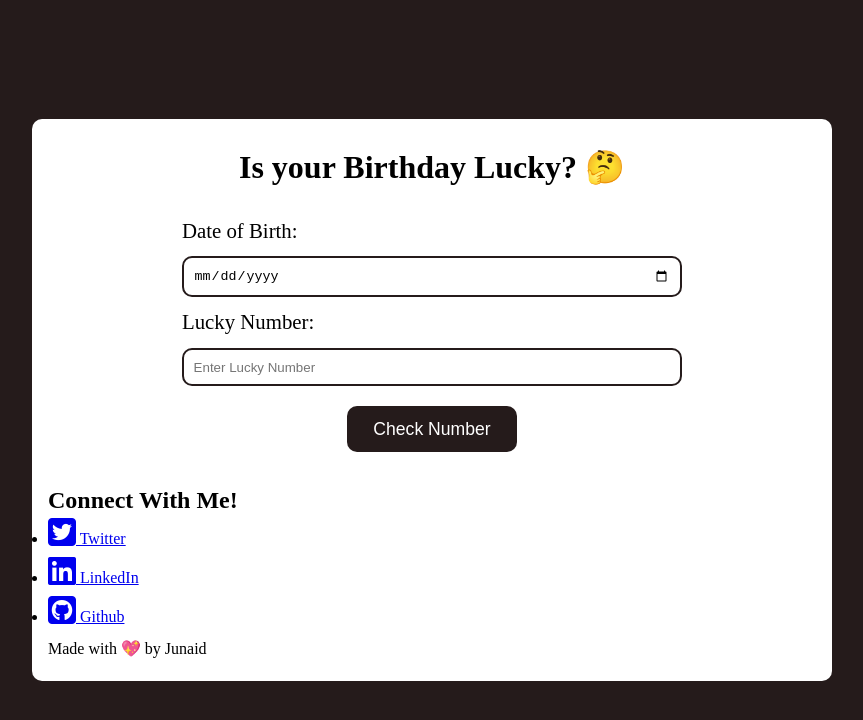
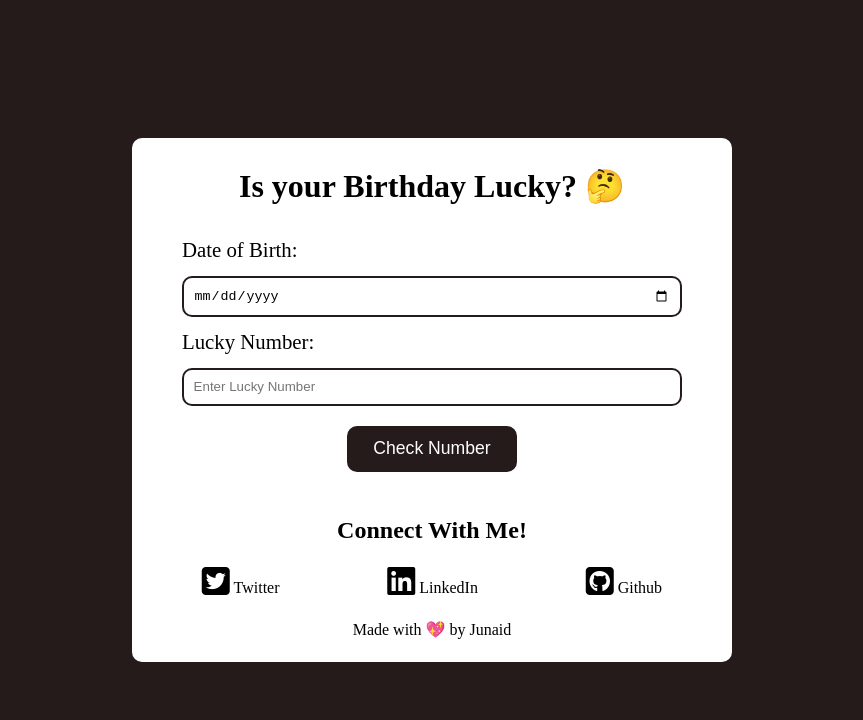
Before and after one commit to junaidshaikh-js/is-your-birthday-lucky, a plain HTML site: page index.html in a window 1280 px wide. Shown: the whole page, without its empty margins (208-1071 px from the left). Drawn offline with Linux system fonts and the light colour scheme.

Commit message:
update style

```diff
--- a/css/index.css
+++ b/css/index.css
@@ -23,7 +23,7 @@ body {
 .outer-container {
   padding: 1rem;
   width: 80vw;
-  max-width: 800px;
+  max-width: 600px;
   background-color: white;
   border-radius: 10px;
 }
@@ -69,6 +69,29 @@ form button {
   cursor: pointer;
 }
 
+ul {
+  list-style: none;
+  margin: 0.6rem 0;
+}
+
+a {
+  text-decoration: none;
+  color: inherit;
+}
+
+.footer-section {
+  text-align: center;
+}
+
+.footer-section h2 {
+  padding: 0.6rem 0;
+}
+
+.footer-section .social-links {
+  display: flex;
+  justify-content: space-around;
+}
+
 .result {
   margin: 1rem 0;
   text-align: center;
```
Also changed, not shown: 1 other file.
